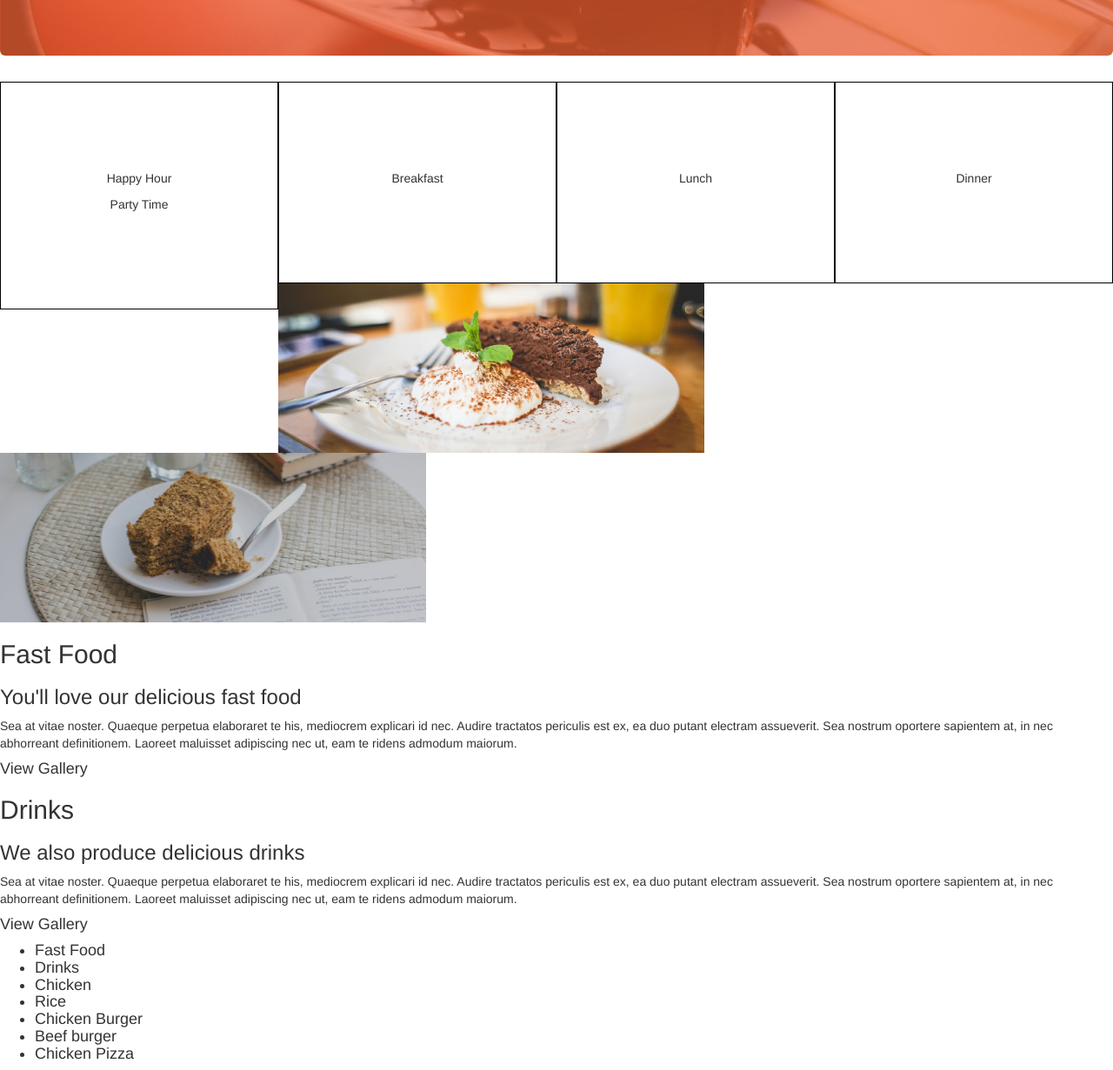
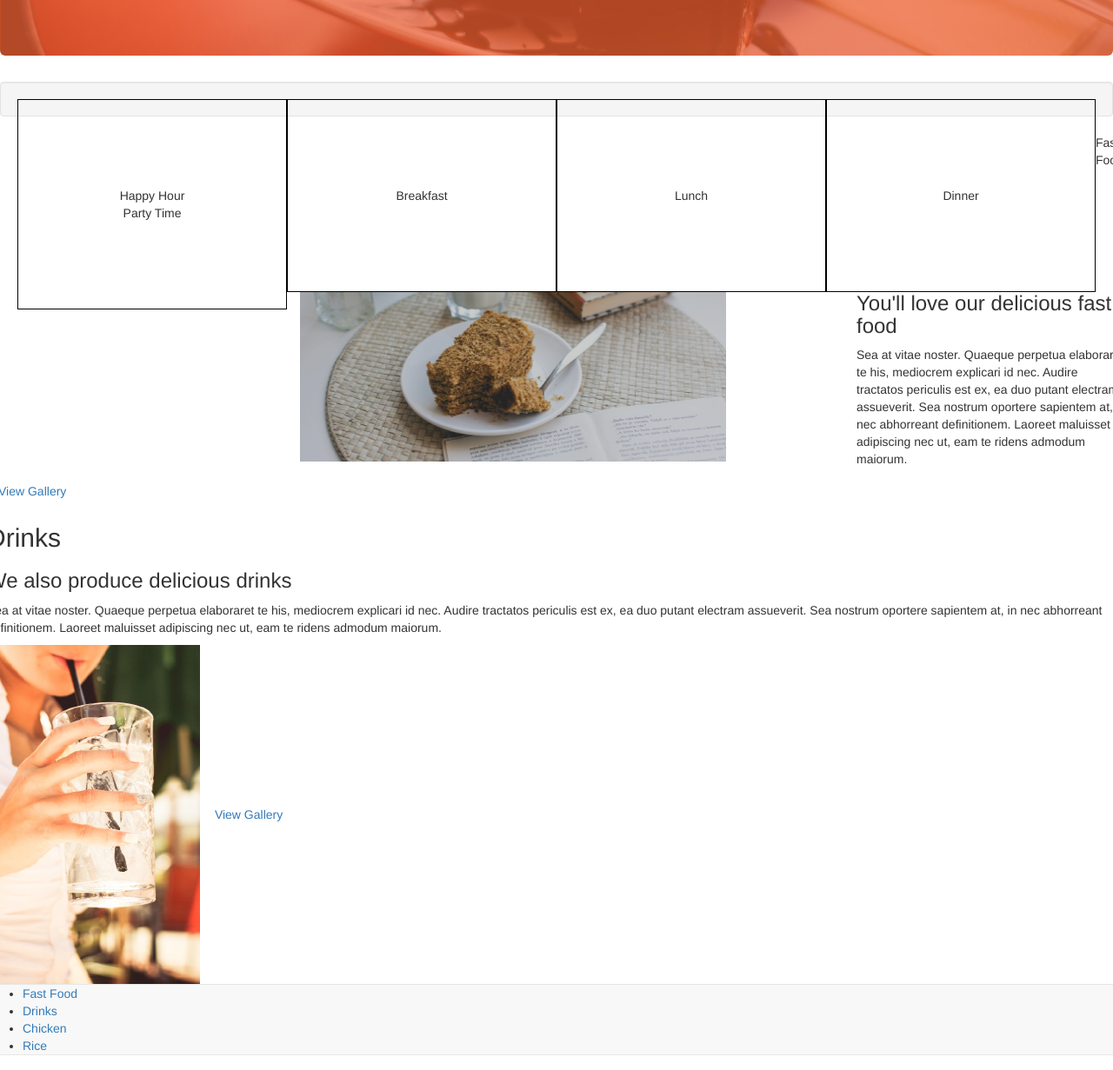
Before and after one commit to StevenNdegwa/Anitaskitchen, a plain HTML site: page index.html in a window 1280 px wide. Shown: the part 497-1728 px from the top of the page at 87% size. Drawn offline with nearby package versions, Linux system fonts and the light colour scheme.

Commit message:
added a well to the menu

```diff
--- a/index.html
+++ b/index.html
@@ -17,39 +17,41 @@
         <img src="img/logoBig.png">
         <h1>We Provide The Best Food At The <strong>Right Price</strong><h1>
       </div>
-      <div class="col-md-3">
-        <p>Happy Hour</p>
-        <p>Party Time</p>
-      </div>
-      <div class="col-md-3">
-        <p style class="background-image: url('...img//foodtop/breakfast.jpg')">Breakfast</p>
-      </div>
-      <div class="col-md-3">
-        <p>Lunch</p>
-      </div>
-      <div class="col-md-3">
-        <p>Dinner</p>
-      </div>
-
+      <div class="well">
+      <div class="col-md-3">Happy Hour Party Time</div>
+      <div class="col-md-3">Breakfast</div>
+      <div class="col-md-3">Lunch</div>
+      <div class="col-md-3">Dinner</div>
+    </div>
+      <div class="row">
+        <div class="col-md-6"
       <img src="img/fastFood1.jpg">
       <img src="img/fastFood2.jpg">
-
-      <h2>Fast Food</h2>
+    </div>
+      <div class="col-md-6>"
+       <h2>Fast Food</h2>
         <h3>You'll love our delicious fast food</h3>
         <p>Sea at vitae noster. Quaeque perpetua elaboraret te his, mediocrem explicari id nec. Audire tractatos periculis est ex, ea duo putant electram assueverit. Sea nostrum oportere sapientem at, in nec abhorreant definitionem. Laoreet maluisset adipiscing nec ut, eam te ridens admodum maiorum.</p>
 
-        <h4>View Gallery</h4>
+          <button type="button" class="btn btn-link">View Gallery</button>
+        </div>
+
 
       <h2>Drinks</h2>
         <h3>We also produce delicious drinks</h3>
-        <p>Sea at vitae noster. Quaeque perpetua elaboraret te his, mediocrem explicari id nec. Audire tractatos periculis est ex, ea duo putant electram assueverit. Sea nostrum oportere sapientem at, in nec abhorreant definitionem. Laoreet maluisset adipiscing nec ut, eam te ridens admodum maiorum.</p>
+         <p>Sea at vitae noster. Quaeque perpetua elaboraret te his, mediocrem explicari id nec. Audire tractatos periculis est ex, ea duo putant electram assueverit. Sea nostrum oportere sapientem at, in nec abhorreant definitionem. Laoreet maluisset adipiscing nec ut, eam te ridens admodum maiorum.</p>
 
-        <h4>View Gallery<h4>
-        <ul>
-          <li>Fast Food</li>
-          <li>Drinks</li>
-          <li>Chicken</li>
-          <li>Rice</li>
+         <img class= float-right src="img/drink1.jpg">
+
+        <button type="button" class="btn btn-link">View Gallery</button>
+
+        <ul
+        <nav class="navbar navbar-default">
+          <li><a href="#fast">Fast Food</a></li>
+          <li><a href="#drinks">Drinks</a></li>
+          <li><a href="#chicken">Chicken</a></li>
+          <li><a href="#rice">Rice</a></li>
+        </ul>
           <li>Chicken Burger</li>
           <li>Beef burger</li>
           <li>Chicken Pizza</li>
@@ -62,6 +64,7 @@
 
               <h2>Get our daily food items deliverd to your email.</h2>
             </div>
+          </div>
 
   </body>
 </html>
```
Also changed, not shown: css/bootstrap.css.
